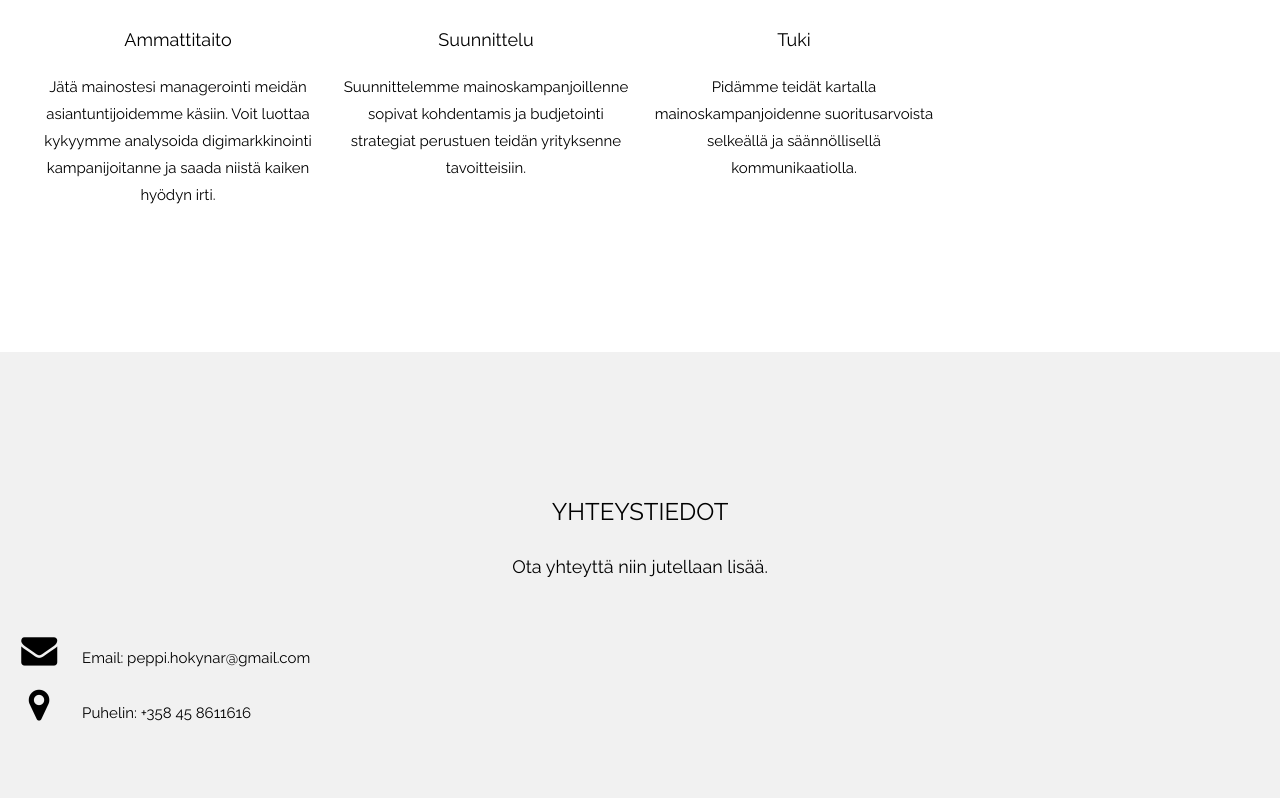
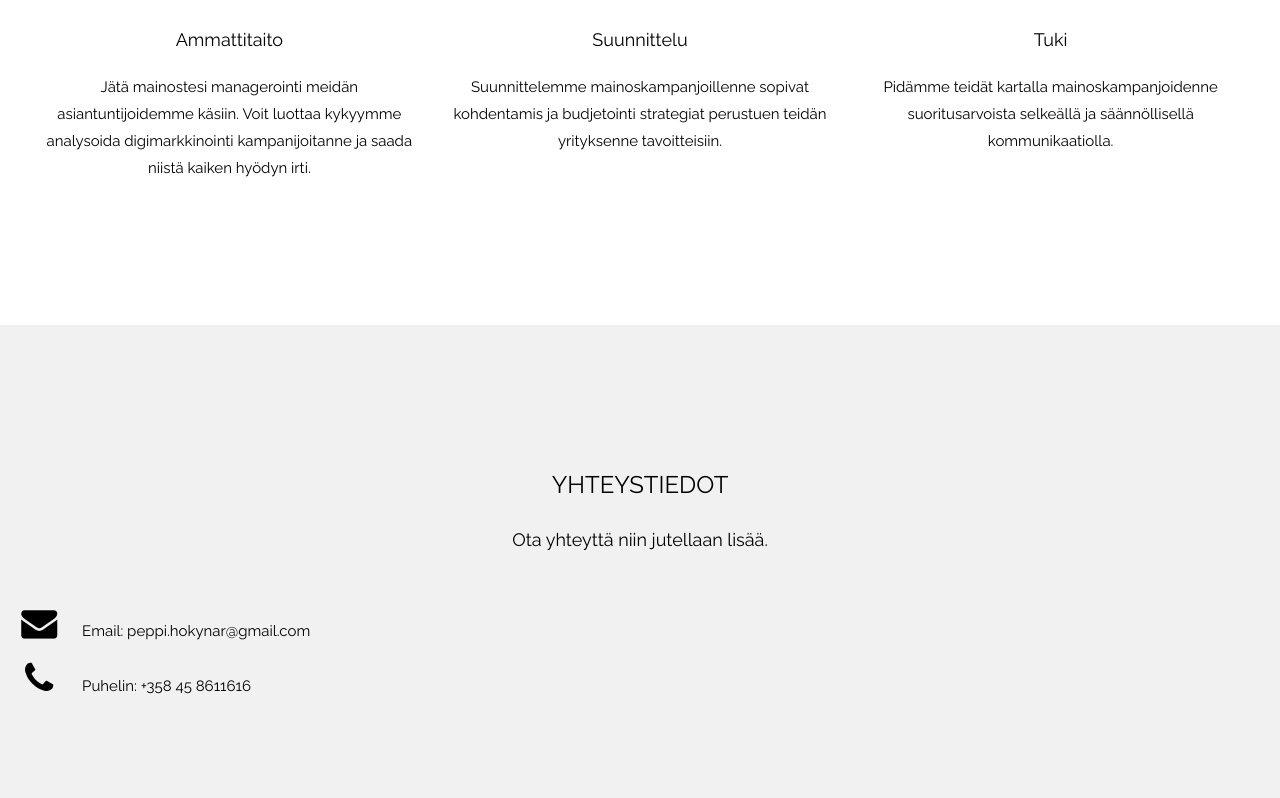
Before and after one commit to artemediafi/artemedia.fi.github.io, a plain HTML site: page index.html in a window 1280 px wide. Shown: the part 1170-1968 px from the top of the page. Drawn offline with nearby package versions, Linux system fonts and the light colour scheme.

Commit message:
Small visual tweks to about and contact

```diff
--- a/index.html
+++ b/index.html
@@ -85,17 +85,17 @@
         <h3 class="w3-center">YRITYS</h3>
         <p class="w3-center w3-large">Näin me toimimme - aina</p>
         <div class="w3-row-padding w3-center" style="margin-top:64px">
-            <div class="w3-quarter">
+            <div class="w3-third">
                 <i class="fa fa-desktop w3-margin-bottom w3-jumbo w3-center"></i>
                 <p class="w3-large">Ammattitaito</p>
                 <p> Jätä mainostesi managerointi meidän asiantuntijoidemme käsiin. Voit luottaa kykyymme analysoida digimarkkinointi kampanijoitanne ja saada niistä kaiken hyödyn irti.</p>
             </div>
-            <div class="w3-quarter">
+            <div class="w3-third">
                 <i class="fa fa-diamond w3-margin-bottom w3-jumbo"></i>
                 <p class="w3-large">Suunnittelu</p>
                 <p>Suunnittelemme mainoskampanjoillenne sopivat kohdentamis ja budjetointi strategiat perustuen teidän yrityksenne tavoitteisiin.</p>
             </div>
-            <div class="w3-quarter">
+            <div class="w3-third">
                 <i class="fa fa-cog w3-margin-bottom w3-jumbo"></i>
                 <p class="w3-large">Tuki</p>
                 <p>Pidämme teidät kartalla mainoskampanjoidenne suoritusarvoista selkeällä ja säännöllisellä kommunikaatiolla.</p>
@@ -109,7 +109,7 @@
         <p class="w3-center w3-large">Ota yhteyttä niin jutellaan lisää.</p>
         <div style="margin-top:48px">
             <p><i class="fa fa-envelope fa-fw w3-xxlarge w3-margin-right"> </i> Email: peppi.hokynar@gmail.com</p>
-            <p><i class="fa fa-map-marker fa-fw w3-xxlarge w3-margin-right"></i> Puhelin: +358 45 8611616</p>
+            <p><i class="fa fa-phone fa-fw w3-xxlarge w3-margin-right"></i> Puhelin: +358 45 8611616</p>
         </div>
     </div>
 
```
